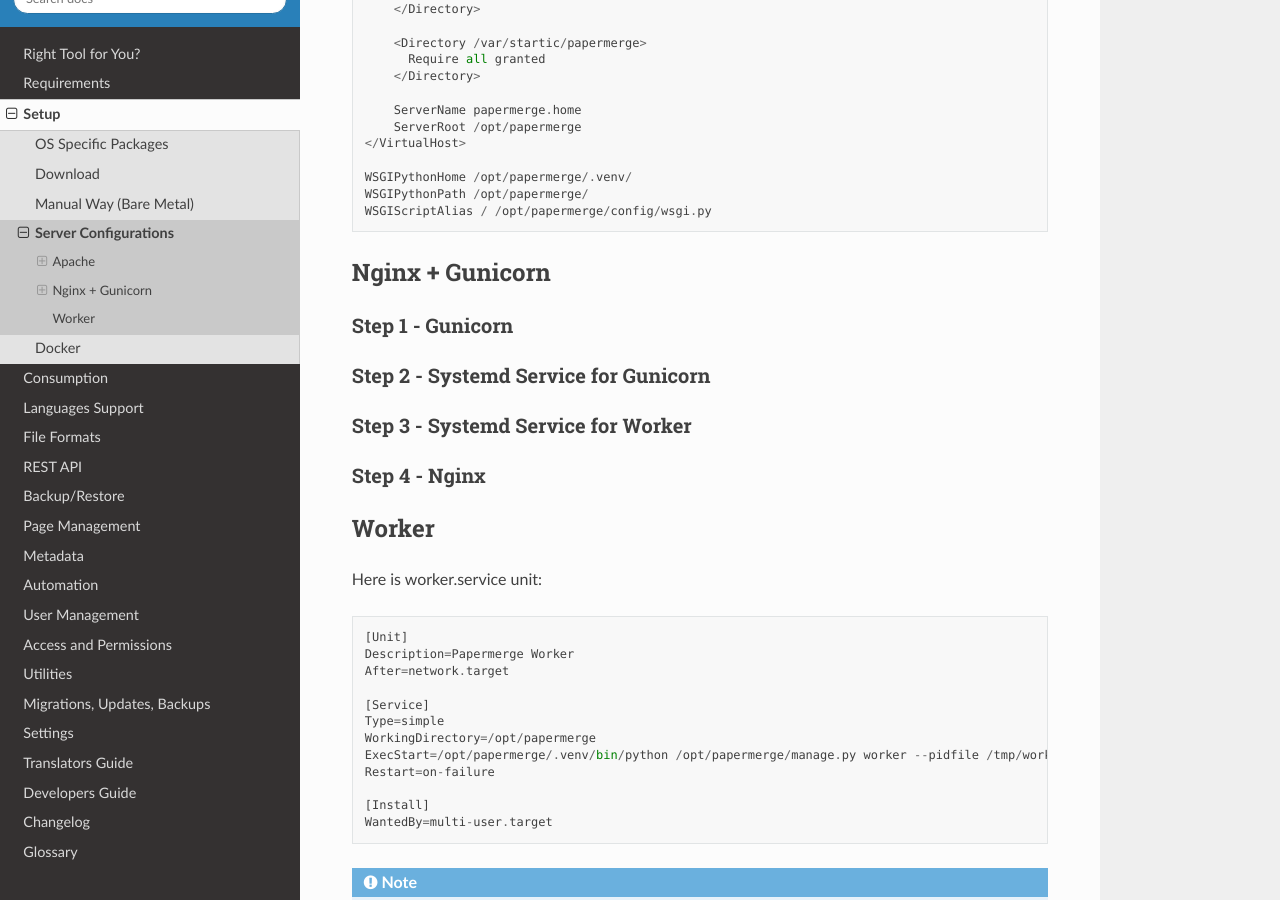
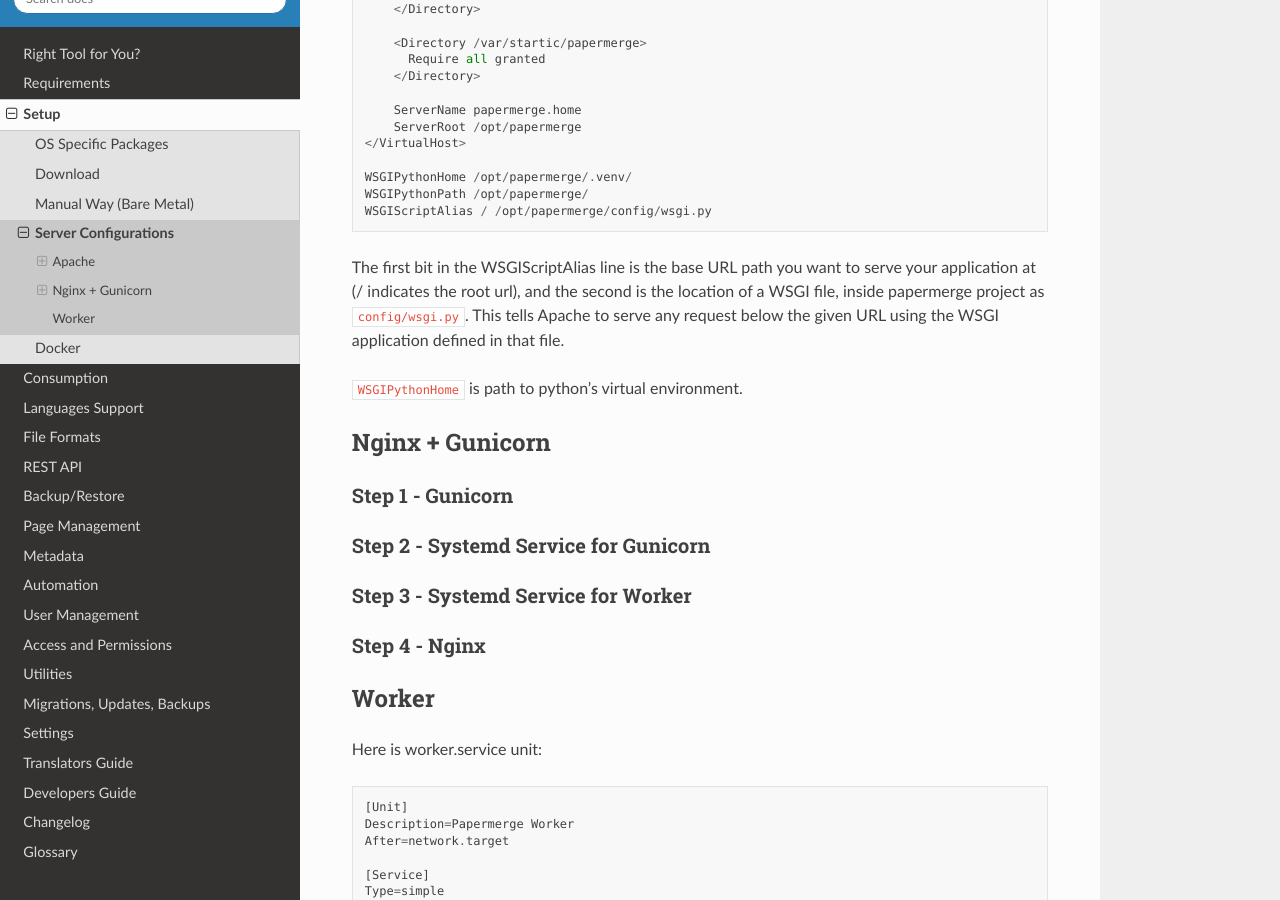
Before and after one commit to ciur/papermerge, a Sphinx documentation site: the page built from docs/source/setup/server_configurations.rst, in a window 1280 px wide and 900 px high, scrolled down 2739 px. Built offline with Sphinx 7.4.7 and the Read the Docs theme 2.0.0, drawn with Linux system fonts in a browser that asks for light colours.

Commit message:
virtual host apache

```diff
--- a/docs/source/setup/server_configurations.rst
+++ b/docs/source/setup/server_configurations.rst
@@ -133,6 +133,14 @@
     WSGIScriptAlias / /opt/papermerge/config/wsgi.py
 
 
+The first bit in the WSGIScriptAlias line is the base URL path you want to
+serve your application at (/ indicates the root url), and the second is the
+location of a WSGI file, inside papermerge project as ``config/wsgi.py``. This
+tells Apache to serve any request below the given URL using the WSGI
+application defined in that file.
+
+``WSGIPythonHome`` is path to python's virtual environment.
+
 Nginx + Gunicorn
 ~~~~~~~~~~~~~~~~~
 
```
